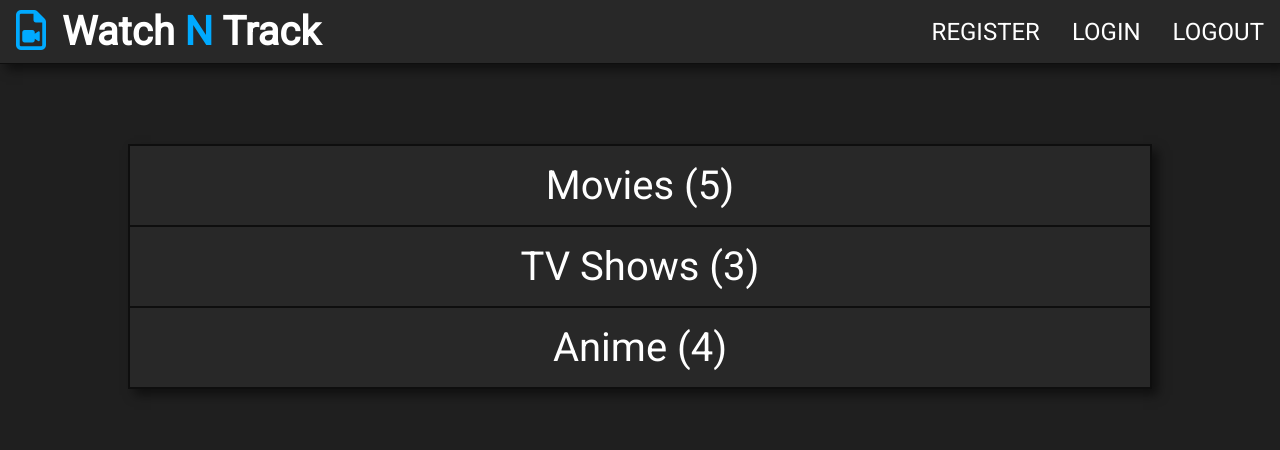
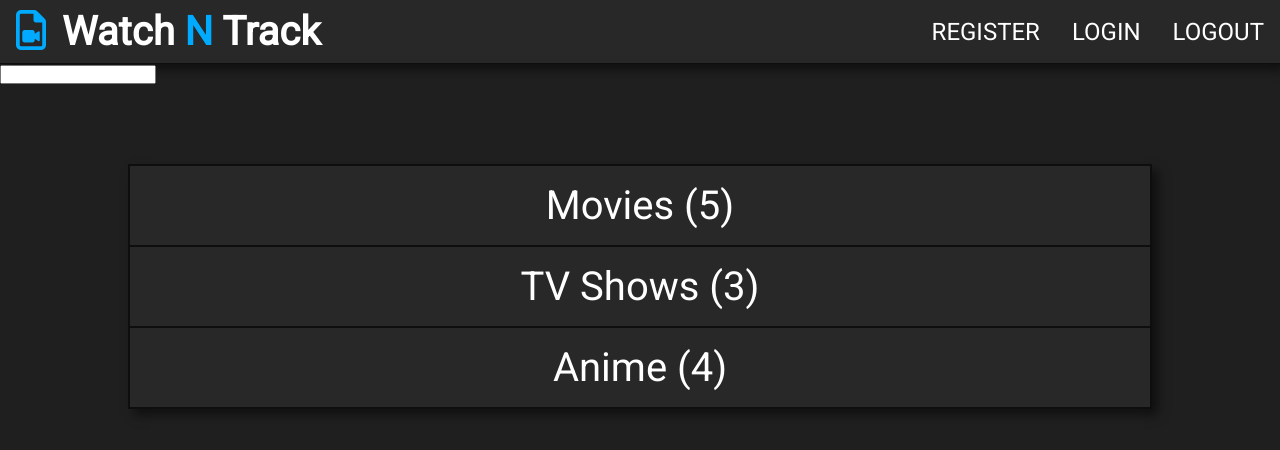
Before and after one commit to cburnjohnson/watch-n-track, a React (Create React App) app in the folder client/: page / in a window 1280 px wide. Shown: the top 450 px of the page. Built offline with nearby package versions, Linux system fonts and the light colour scheme.

Commit message:
search bar setup

```diff
--- a/client/src/components/layout/SearchBar.js
+++ b/client/src/components/layout/SearchBar.js
@@ -1,10 +1,22 @@
-import React from 'react';
+import React, { useContext, useRef, useEffect } from 'react';
+
+import MovieContext from '../../context/movie/movieContext';
+import TvShowContext from '../../context/tvshow/tvShowContext';
+import AnimeContext from '../../context/anime/animeContext';
 
 const SearchBar = () => {
+    const movieContext = useContext(MovieContext);
+    const tvShowContext = useContext(TvShowContext);
+    const animeContext = useContext(AnimeContext);
+
+    const onChange = e => {
+        console.log('change');
+    };
+
     return (
-        <div>
-            <h1>Search Bar</h1>
-        </div>
+        <form>
+            <input type="text" onChange={onChange} />
+        </form>
     );
 };
 
--- a/client/src/components/pages/Home.js
+++ b/client/src/components/pages/Home.js
@@ -3,11 +3,13 @@ import React from 'react';
 import Movies from '../movies/Movies';
 import TvShows from '../tvshows/TvShows';
 import Anime from '../anime/Anime';
+import SearchBar from '../layout/SearchBar';
 
 const Home = () => {
     return (
         <div>
-            <div className='watched-list'>
+            <SearchBar />
+            <div className="watched-list">
                 <Movies />
                 <TvShows />
                 <Anime />
```
